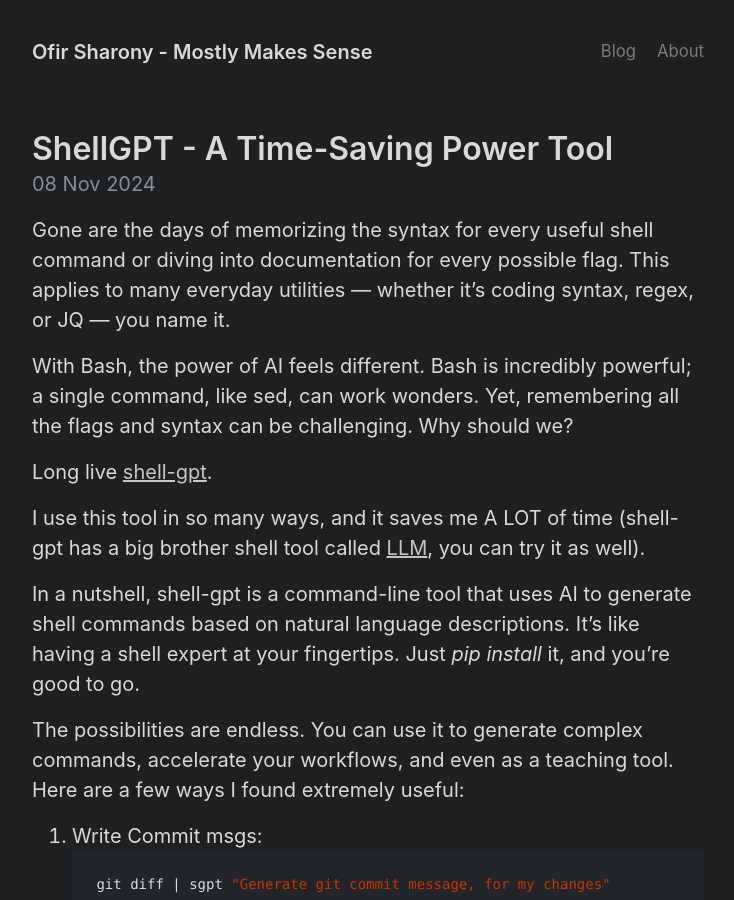
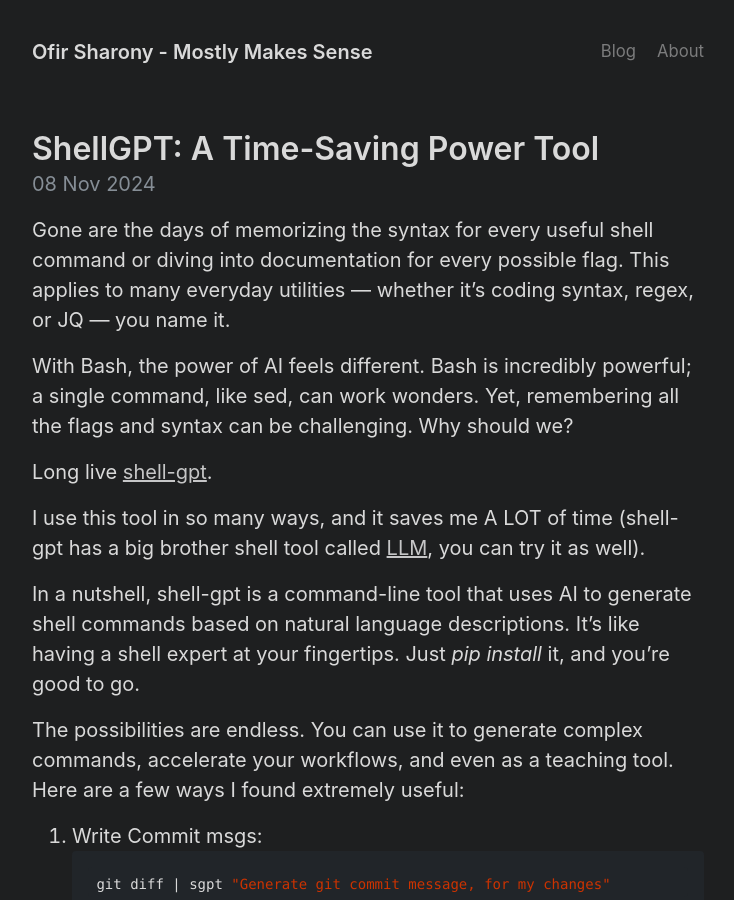
Before and after one commit to ofirsharony/ofirsharony.github.io, a Jekyll site: the page built from _posts/2024-11-08-sgpt.md, in a window 1280 px wide and 900 px high. Shown: the whole window, without its empty margins (272-1006 px from the left). Built offline with Jekyll 4.4.1, drawn with Linux system fonts in a browser that asks for light colours.

```diff
--- a/_posts/2024-11-08-sgpt.md
+++ b/_posts/2024-11-08-sgpt.md
@@ -1,6 +1,6 @@
 ---
 layout: post
-title: ShellGPT - A Time-Saving Power Tool
+title: "ShellGPT: A Time-Saving Power Tool"
 ---
 
 Gone are the days of memorizing the syntax for every useful shell command or diving into documentation for every possible flag. This applies to many everyday utilities — whether it's coding syntax, regex, or JQ — you name it.
```
